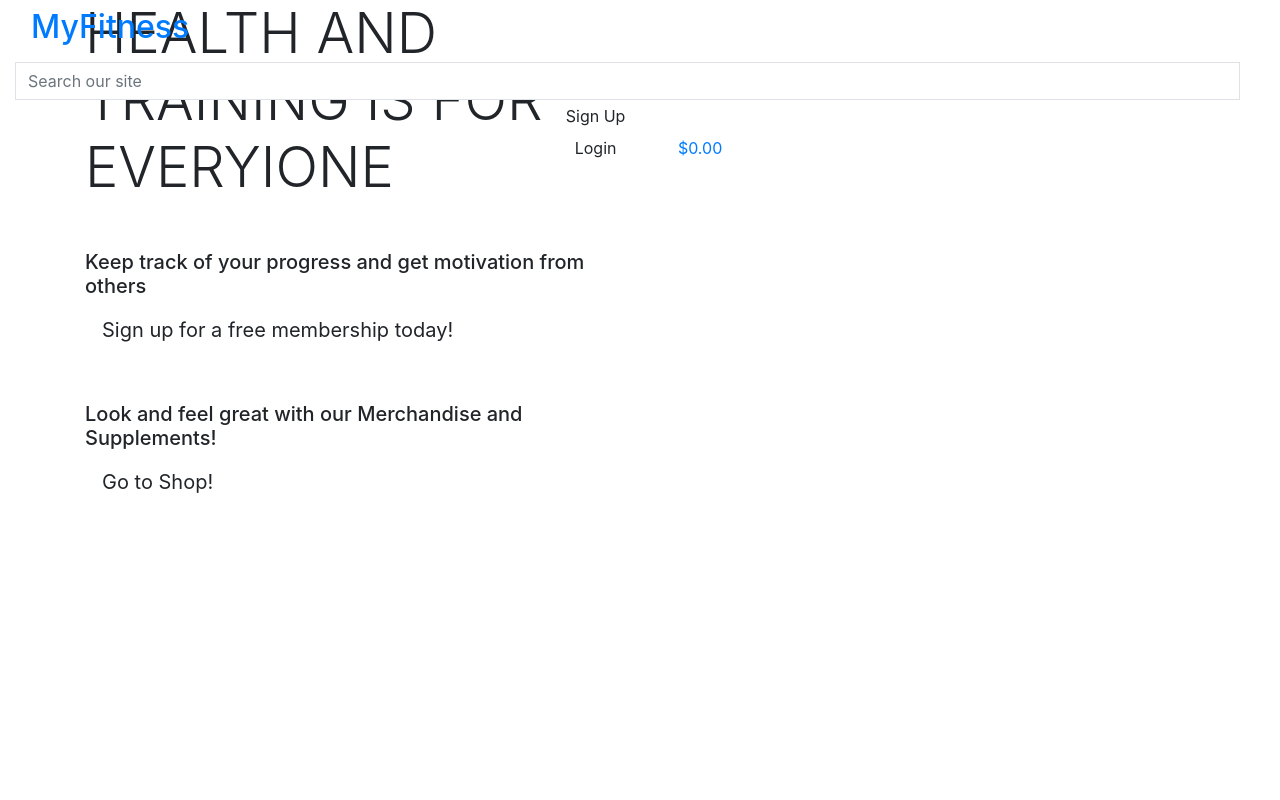
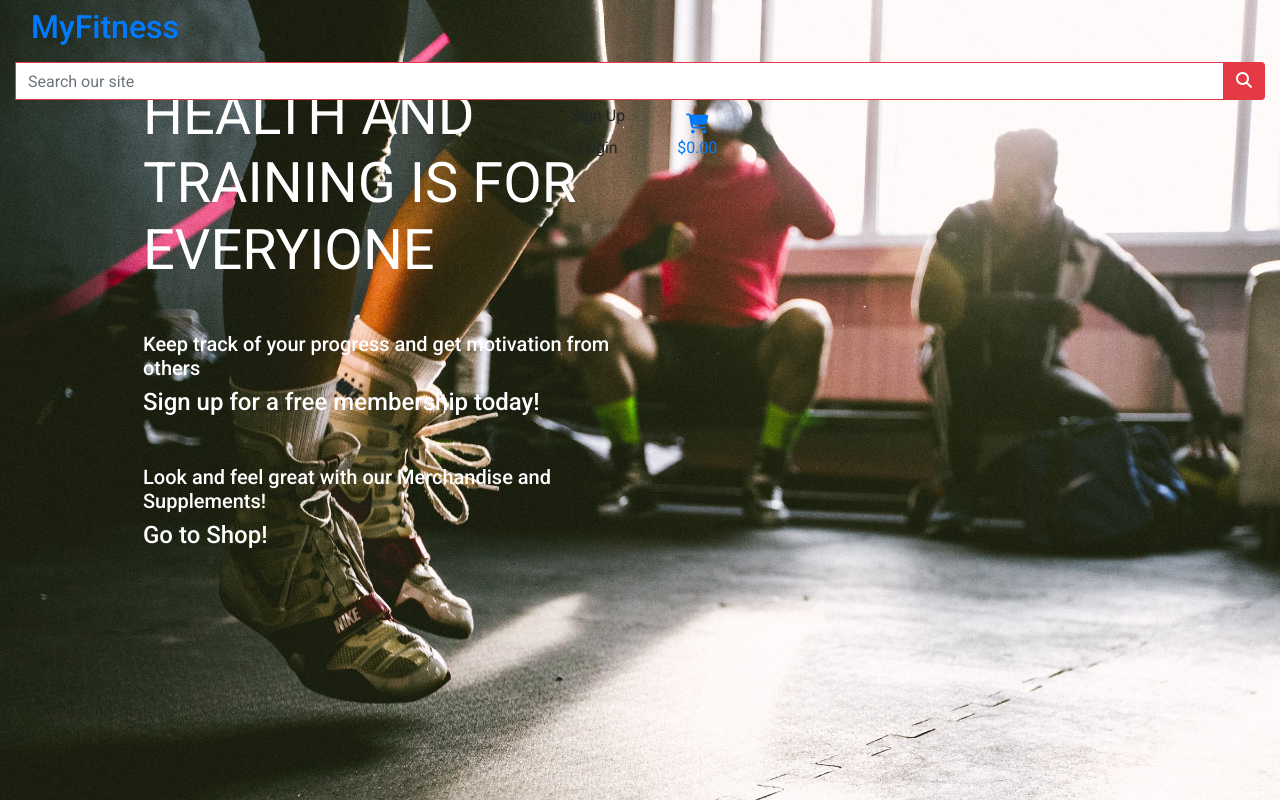
Before and after one commit to matsceder/fsfmp-mec-myfitness, a Django app: page / in a window 1280 px wide. Run offline with Django 3.2, Linux system fonts and the light colour scheme; some libraries are stand-ins or nearby versions.

Commit message:
added css and media, started styling base.html and index.html

```diff
--- a/home/templates/home/index.html
+++ b/home/templates/home/index.html
@@ -14,23 +14,23 @@
     <div class="container h-100">
         <div class="row h-100">
             <div class="col-7 col-md-6 my-auto">
-                <h1 class="display-4 text-black text-uppercase">
+                <h1 class="display-4 text-white text-uppercase">
                     Health and training is for everyione
                 </h1>
                 <div class="my-5">
-                    <h5>
+                    <h5 class="text-white">
                         Keep track of your progress and get motivation from others
                     </h5>
                     <h4>
-                        <a href="" class="btn btn-lg rounded-0">Sign up for a free membership today!</a>
+                        <a href="" class="index-link text-white">Sign up for a free membership today!</a>
                     </h4>
                 </div>
                 <div class="my-5">
-                    <h5>
+                    <h5 class="text-white">
                         Look and feel great with our Merchandise and Supplements!
                     </h5>
                     <h4>
-                        <a href="" class="btn btn-lg rounded-0">Go to Shop!</a>
+                        <a href="" class="index-link text-white">Go to Shop!</a>
                     </h4>
                 </div>
             </div>
--- a/myfitness/settings.py
+++ b/myfitness/settings.py
@@ -146,3 +146,7 @@ USE_TZ = True
 # https://docs.djangoproject.com/en/3.0/howto/static-files/
 
 STATIC_URL = '/static/'
+STATICFILES_DIRS = (os.path.join(BASE_DIR, 'static'),)
+
+MEDIA_URL = '/media/'
+MEDIA_ROOT = os.path.join(BASE_DIR, 'media')
--- a/myfitness/urls.py
+++ b/myfitness/urls.py
@@ -15,9 +15,11 @@ Including another URLconf
 """
 from django.contrib import admin
 from django.urls import path, include
+from django.conf import settings
+from django.conf.urls.static import static
 
 urlpatterns = [
     path('admin/', admin.site.urls),
     path('accounts/', include('allauth.urls')),
     path('', include('home.urls')),
-]
+] + static(settings.MEDIA_URL, document_root=settings.MEDIA_ROOT)
--- /dev/null
+++ b/static/css/base.css
@@ -0,0 +1,113 @@
+/* - Gå över all CSS och se att allt behövs
+
+
+Reoccuring css values
+
+colors:
+
+RED - #E63946
+BLACK - #232323
+GRAY - #8A8A8A
+WHITE - #FFFFFF
+
+font:
+'Roboto', sans-serif;
+
+*/
+
+html {
+    height: 100%;
+}
+
+body {
+    background: url('/media/dylan-nolte-ITDjGji__6Y-unsplash.jpg') no-repeat center center fixed; /* sätt som en egen media query med align left på mindre skärmar? */
+    background-size: cover;
+    height: calc(100vh - 120px);
+    color: #232323;
+    font-family: 'Roboto', sans-serif;
+}
+
+/* From Bulma */
+.icon {
+    align-items: center;
+    display: inline-flex;
+    justify-content: center;
+    height: 1,5rem;
+    width: 1,5rem;
+}
+
+.logo-font {
+    /* från index - ta bort om inte används */
+}
+
+.main-logo-link {
+    width: fit-content;
+}
+
+.index-link {
+    /* från index - ta bort om inte används */
+}
+
+.btn-red {
+    background: #E63946;
+    color: #FFFFFF;
+}
+
+.btn-black {
+    background: #232323;
+    color: #FFFFFF;
+}
+
+.btn-red:active,
+.btn-red:focus,
+.btn-red:hover {
+    background: #E63946;
+    color: #FFFFFF;
+}
+
+.btn-black:active,
+.btn-black:focus,
+.btn-black:hover {
+    background: #404040;
+    color: #FFFFFF;
+}
+
+.text-black {
+    color: #232323 !important;
+}
+
+.text-red {
+    color: #E63946 !important;/* ta bort om inte används */
+}
+
+.border-black {
+    border: 1px solid #232323 !important;
+}
+
+.border-red {
+    border: 1px solid #E63946 !important;/* ta bort om inte används */
+}
+
+/*  --------  Media Queries  --------  */
+
+/* Slightly larger container on xl screens */
+@media (min-width: 1200px) {
+  .container {
+    max-width: 80%;/* ANPASSA EVENTUELLT FÖR EGET BEHOV! */
+  }
+}
+
+/* fixed top navbar - medium and up */
+@media (min-width: 768px) {
+    .fixed-top-desktop-only {/* ANPASSA EVENTUELLT FÖR EGET BEHOV! */
+        position: fixed;
+        top: 0;
+        right: 0;
+        left: 0;
+        z-index: 1030;
+    }
+
+    .header-container {/* ANPASSA EVENTUELLT FÖR EGET BEHOV! */
+        padding-top: 164px;
+    }
+}
--- a/templates/base.html
+++ b/templates/base.html
@@ -15,14 +15,19 @@
 
         {% block corecss %}
             <!-- Bootstrap CSS -->
-           <link rel="stylesheet" href="https://stackpath.bootstrapcdn.com/bootstrap/4.5.0/css/bootstrap.min.css" integrity="sha384-9aIt2nRpC12Uk9gS9baDl411NQApFmC26EwAOH8WgZl5MYYxFfc+NcPb1dKGj7Sk" crossorigin="anonymous">
+            <link rel="stylesheet" href="https://stackpath.bootstrapcdn.com/bootstrap/4.5.0/css/bootstrap.min.css" integrity="sha384-9aIt2nRpC12Uk9gS9baDl411NQApFmC26EwAOH8WgZl5MYYxFfc+NcPb1dKGj7Sk" crossorigin="anonymous">
+
+            <!-- Fonts -->
+            <link href="https://fonts.googleapis.com/css2?family=Roboto:wght@400;500;700;900&display=swap" rel="stylesheet">
+
+            <link rel="stylesheet" href="{% static 'css/base.css' %}">
         {% endblock %}
 
         {% block extra_css %}
         {% endblock %}
 
         {% block corejs %}
-            <!-- jQuery first, then Popper.js, then Bootstrap JS -->
+            <script src="https://kit.fontawesome.com/038b99068e.js" crossorigin="anonymous"></script>
             <script src="https://code.jquery.com/jquery-3.5.1.slim.min.js" integrity="sha384-DfXdz2htPH0lsSSs5nCTpuj/zy4C+OGpamoFVy38MVBnE+IbbVYUew+OrCXaRkfj" crossorigin="anonymous"></script>
             <script src="https://cdn.jsdelivr.net/npm/popper.js@1.16.0/dist/umd/popper.min.js" integrity="sha384-Q6E9RHvbIyZFJoft+2mJbHaEWldlvI9IOYy5n3zV9zzTtmI3UksdQRVvoxMfooAo" crossorigin="anonymous"></script>
             <script src="https://stackpath.bootstrapcdn.com/bootstrap/4.5.0/js/bootstrap.min.js" integrity="sha384-OgVRvuATP1z7JjHLkuOU7Xw704+h835Lr+6QL9UvYjZE3Ipu6Tp75j7Bh/kR0JKI" crossorigin="anonymous"></script>
@@ -36,7 +41,7 @@
     </head>
     <body>
         <header class="container-fluid fixed-top">
-            <div class="row">
+            <div id="topnav" class="row">
                 <div class="col-12 my-auto">
                     <a href="{% url 'home' %}" class="nav-link main-logo-link">
                         <h2 class="logo-font">MyFitness</h2>
@@ -45,9 +50,9 @@
                 <div class="col-12 my-auto">
                     <form method="GET" action="">
                         <div class="input-group w-100">
-                            <input class="form-control border border-black rounded-0" type="text" name="q" placeholder="Search our site">
+                            <input class="form-control border border-red rounded-0" type="text" name="q" placeholder="Search our site">
                             <div class="input-group-append">
-                                <button class="form-control btn btn-black" type="submit">
+                                <button class="form-control btn btn-red" type="submit">
                                     <span class="icon">
                                         <i class="fas fa-search"></i>
                                     </span>
```
Also changed, not shown: media/dylan-nolte-ITDjGji__6Y-unsplash.jpg (added).
